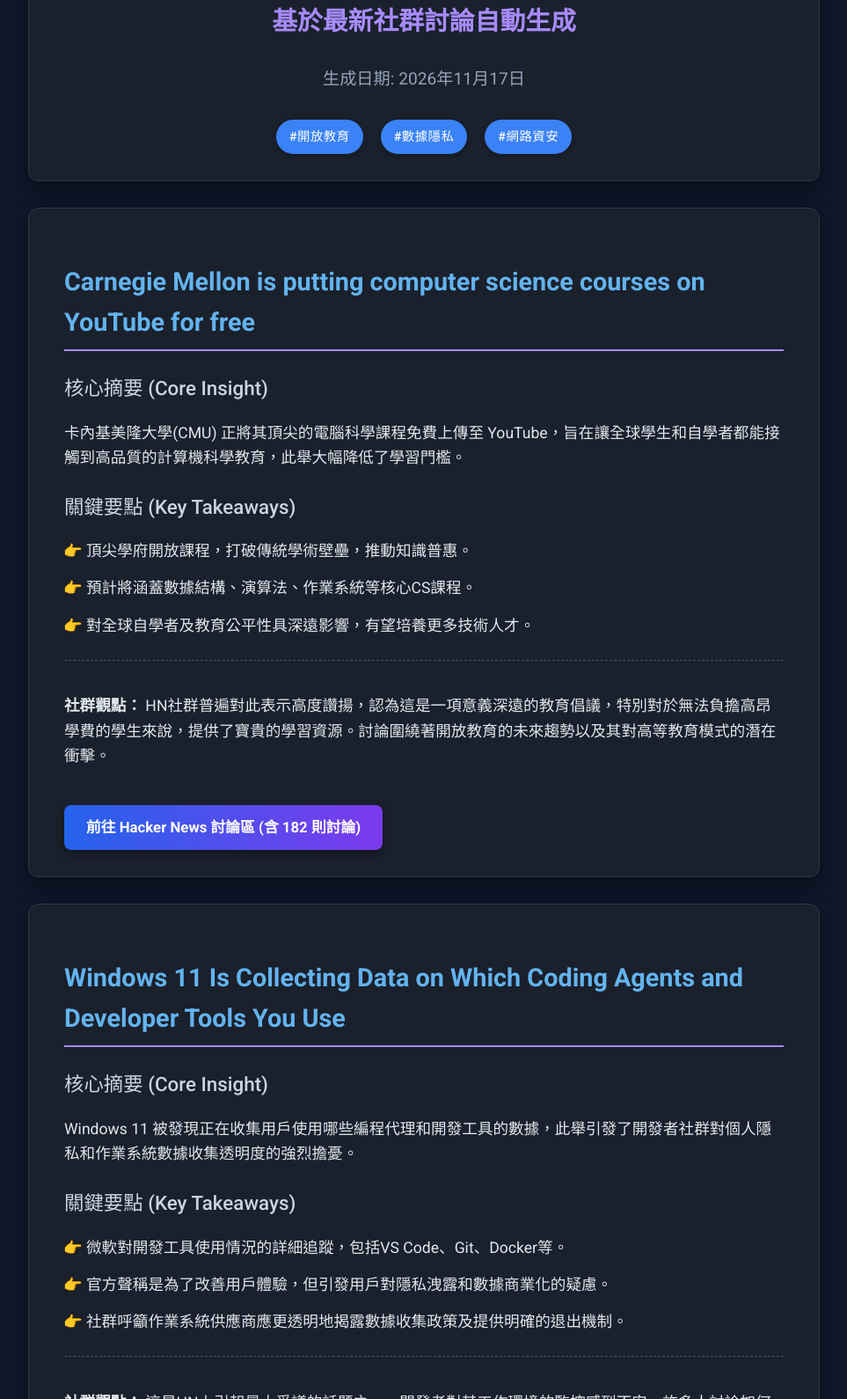
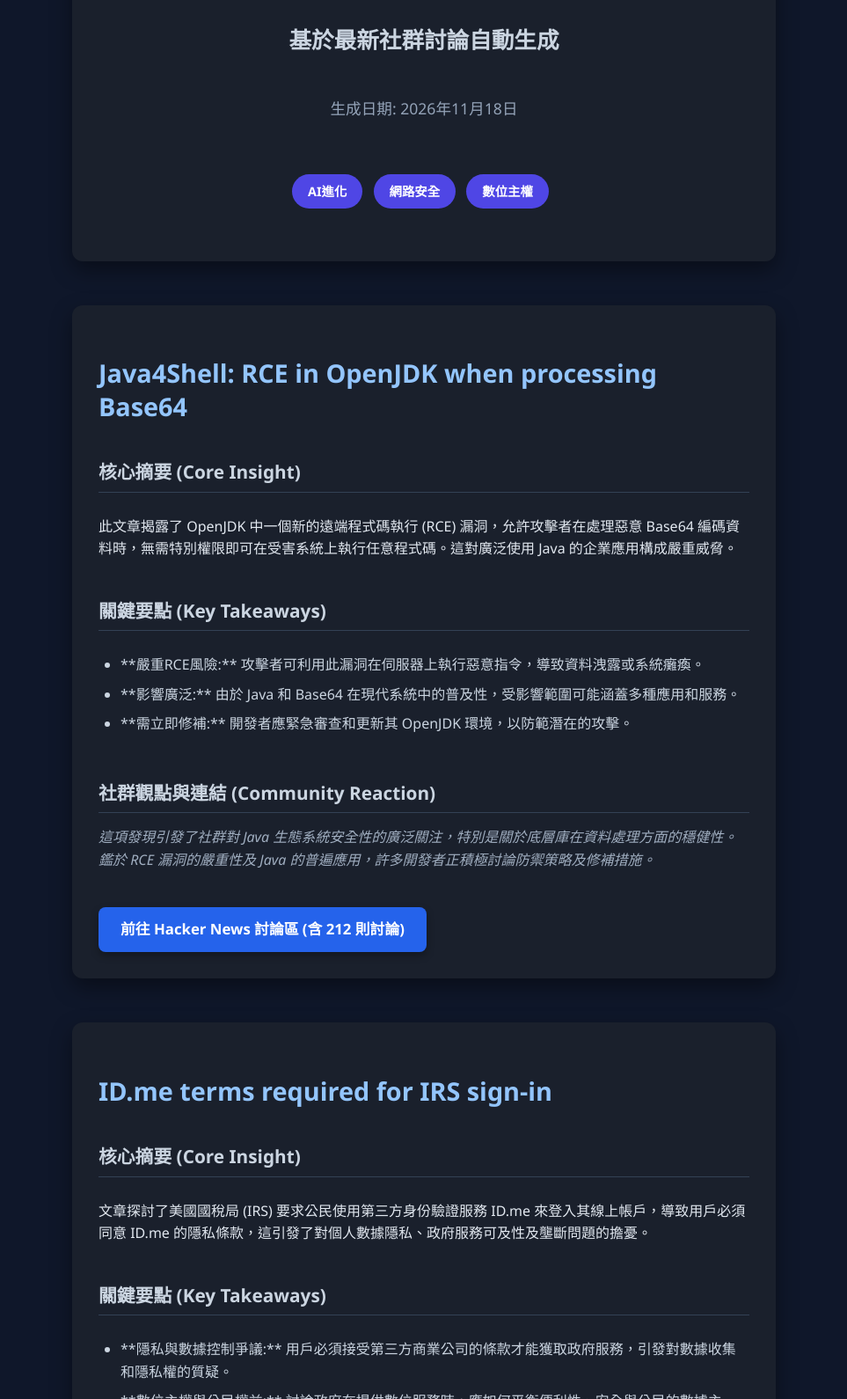
Before and after one commit to Rios999/Test, a plain HTML site: page index.html in a window 1280 px wide. Shown: the part 207-1797 px from the top of the page at 88% size, without its empty margins (158-1121 px from the left). Drawn offline with Linux system fonts and the light colour scheme.

Commit message:
Auto-generated daily slides [skip ci]

```diff
--- a/index.html
+++ b/index.html
@@ -3,269 +3,268 @@
 <head>
     <meta charset="UTF-8">
     <meta name="viewport" content="width=device-width, initial-scale=1.0">
-    <title>Hacker News 每日科技熱點摘要</title>
+    <title>Hacker News 每日科技熱點摘要 - 2026年11月18日</title>
     <style>
-        @import url('https://fonts.googleapis.com/css2?family=Noto+Sans+TC:wght@300;400;500;700&family=Roboto:wght@300;400;500;700&display=swap');
-
+        /* Global Styles for Dark Mode */
         body {
-            font-family: 'Roboto', 'Noto Sans TC', sans-serif;
-            background-color: #0f172a; /* Dark blue-grey */
-            color: #e2e8f0; /* Light grey text */
+            font-family: 'Segoe UI', 'Roboto', 'Helvetica Neue', Arial, sans-serif;
+            background-color: #0f172a; /* Deep dark blue-gray */
+            color: #e2e8f0; /* Light gray for text */
             margin: 0;
             padding: 20px;
             display: flex;
             flex-direction: column;
             align-items: center;
+            line-height: 1.6;
             min-height: 100vh;
-            line-height: 1.6;
-        }
-
-        .slide-container {
-            width: 100%;
-            max-width: 900px;
-            margin-bottom: 30px;
-            background-color: #1a202c; /* Slightly lighter dark */
-            border-radius: 12px;
-            box-shadow: 0 10px 25px rgba(0, 0, 0, 0.4);
-            padding: 30px 40px;
-            transition: transform 0.3s ease, box-shadow 0.3s ease;
-            box-sizing: border-box;
-            border: 1px solid #2d3748; /* Subtle border */
-        }
-
-        .slide-container:hover {
-            transform: translateY(-5px);
-            box-shadow: 0 15px 35px rgba(0, 0, 0, 0.5);
-        }
-
-        h1 {
-            color: #93c5fd; /* Light blue */
-            font-size: 2.8em;
-            margin-bottom: 10px;
-            text-align: center;
-            font-weight: 700;
-        }
-
-        h2 {
-            color: #a78bfa; /* Light purple */
-            font-size: 1.8em;
-            margin-top: 30px;
-            margin-bottom: 15px;
-            border-bottom: 2px solid #a78bfa;
-            padding-bottom: 8px;
-            font-weight: 600;
-        }
-
-        h3 {
-            color: #cbd5e1; /* Off-white */
-            font-size: 1.4em;
-            margin-top: 25px;
-            margin-bottom: 10px;
-            font-weight: 500;
-        }
-
-        p, ul {
-            color: #e2e8f0;
-            font-size: 1.1em;
-            margin-bottom: 1em;
-        }
-
-        ul {
-            list-style-type: '👉 '; /* Custom bullet point */
-            padding-left: 25px;
-        }
-
-        li {
-            margin-bottom: 0.8em;
         }
 
         a {
-            color: #63b3ed; /* Brighter blue for links */
+            color: #93c5fd; /* Light blue for links */
             text-decoration: none;
-            transition: color 0.2s ease;
         }
 
         a:hover {
-            color: #90cdf4;
             text-decoration: underline;
         }
 
-        .cover-slide h1 {
-            font-size: 3.5em;
-            margin-bottom: 15px;
+        /* Card Styles */
+        .card {
+            background-color: #1a202c; /* Slightly lighter dark gray for cards */
+            border-radius: 12px;
+            box-shadow: 0 10px 25px rgba(0, 0, 0, 0.4);
+            padding: 30px;
+            margin: 25px 0;
+            max-width: 800px;
+            width: 100%;
+            display: flex;
+            flex-direction: column;
+            box-sizing: border-box; /* Ensure padding and border are included in the element's total width and height */
         }
 
-        .cover-slide h2 {
-            font-size: 1.8em;
-            color: #a78bfa;
+        /* Cover Page Specific Styles */
+        .cover-card {
             text-align: center;
-            margin-bottom: 20px;
-            border-bottom: none;
+            padding: 50px 30px;
         }
 
-        .cover-slide p {
-            font-size: 1.2em;
-            text-align: center;
-            color: #94a3b8;
+        .cover-card h1 {
+            color: #ffffff;
+            font-size: 2.8em;
+            margin-bottom: 15px;
+            background: linear-gradient(90deg, #6366f1, #a855f7); /* Purple to blue gradient */
+            -webkit-background-clip: text;
+            -webkit-text-fill-color: transparent;
         }
 
-        .tags {
-            text-align: center;
+        .cover-card h2 {
+            color: #cbd5e1;
+            font-size: 1.6em;
+            margin-bottom: 25px;
+        }
+
+        .cover-card p {
+            color: #94a3b8;
+            font-size: 1.1em;
+            margin-bottom: 30px;
+        }
+
+        .tags-container {
             margin-top: 30px;
         }
 
         .tag {
             display: inline-block;
-            background-color: #3b82f6; /* Blue tag */
-            color: white;
-            padding: 8px 15px;
+            background-color: #4f46e5; /* Indigo */
+            color: #ffffff;
+            padding: 8px 18px;
             border-radius: 20px;
-            margin: 0 8px;
             font-size: 0.9em;
-            font-weight: 500;
-            letter-spacing: 0.5px;
-            box-shadow: 0 2px 5px rgba(0, 0, 0, 0.2);
+            margin: 0 8px 10px 0;
+            font-weight: bold;
         }
 
-        .button-hn {
+        /* Article Card Specific Styles */
+        .article-card h3 {
+            color: #93c5fd; /* Light blue for article titles */
+            font-size: 1.8em;
+            margin-bottom: 15px;
+            line-height: 1.3;
+        }
+
+        .article-card h4 {
+            color: #cbd5e1;
+            font-size: 1.3em;
+            margin-top: 25px;
+            margin-bottom: 10px;
+            border-bottom: 1px solid #334155;
+            padding-bottom: 5px;
+        }
+
+        .article-card ul {
+            list-style-type: disc;
+            margin-left: 25px;
+            padding-left: 0;
+            color: #cbd5e1;
+        }
+
+        .article-card li {
+            margin-bottom: 8px;
+        }
+
+        .article-card .community-reaction p {
+            font-style: italic;
+            color: #a0aec0;
+            margin-top: 15px;
+        }
+
+        .discussion-button {
             display: inline-block;
-            background-image: linear-gradient(to right, #2563eb 0%, #7c3aed 100%); /* Blue to purple gradient */
-            color: white;
+            background-color: #2563eb; /* Blue */
+            color: #ffffff;
             padding: 12px 25px;
             border-radius: 8px;
+            font-size: 1.05em;
+            font-weight: bold;
             text-decoration: none;
-            font-size: 1.05em;
-            font-weight: 600;
             margin-top: 25px;
-            transition: all 0.3s ease;
+            transition: background-color 0.3s ease, transform 0.2s ease;
+            box-shadow: 0 4px 10px rgba(0, 0, 0, 0.3);
             border: none;
             cursor: pointer;
-            box-shadow: 0 4px 10px rgba(0, 0, 0, 0.3);
         }
 
-        .button-hn:hover {
-            background-image: linear-gradient(to right, #1d4ed8 0%, #6d28d9 100%);
+        .discussion-button:hover {
+            background-color: #1d4ed8; /* Darker blue on hover */
             transform: translateY(-2px);
-            box-shadow: 0 6px 15px rgba(0, 0, 0, 0.4);
+            text-decoration: none;
         }
 
-        .community-reaction {
-            margin-top: 25px;
-            padding-top: 20px;
-            border-top: 1px dashed #4a5568;
+        /* Final Slide Specific Styles */
+        .summary-card h2 {
+            color: #ffffff;
+            font-size: 2em;
+            margin-bottom: 20px;
+            text-align: center;
         }
 
-        .final-slide p {
-            font-size: 1.3em;
-            text-align: center;
-            line-height: 1.8;
-            color: #d1d5db;
+        .summary-card p {
+            color: #cbd5e1;
+            font-size: 1.15em;
+            text-align: justify;
+            max-width: 700px;
+            margin: 0 auto;
         }
     </style>
 </head>
 <body>
 
     <!-- Slide 1: Cover Page -->
-    <div class="slide-container cover-slide">
+    <div class="card cover-card">
         <h1>Hacker News 每日科技熱點摘要</h1>
         <h2>基於最新社群討論自動生成</h2>
-        <p>生成日期: 2026年11月17日</p>
-        <div class="tags">
-            <span class="tag">#開放教育</span>
-            <span class="tag">#數據隱私</span>
-            <span class="tag">#網路資安</span>
+        <p>生成日期: 2026年11月18日</p>
+        <div class="tags-container">
+            <span class="tag">AI進化</span>
+            <span class="tag">網路安全</span>
+            <span class="tag">數位主權</span>
         </div>
     </div>
 
-    <!-- Slide 2: Carnegie Mellon Courses -->
-    <div class="slide-container">
-        <h2><a href="https://www.cs.cmu.edu/learn/" target="_blank">Carnegie Mellon is putting computer science courses on YouTube for free</a></h2>
-        <h3>核心摘要 (Core Insight)</h3>
-        <p>卡內基美隆大學(CMU) 正將其頂尖的電腦科學課程免費上傳至 YouTube，旨在讓全球學生和自學者都能接觸到高品質的計算機科學教育，此舉大幅降低了學習門檻。</p>
-        <h3>關鍵要點 (Key Takeaways)</h3>
+    <!-- Slide 2: Java4Shell -->
+    <div class="card article-card">
+        <h3><a href="https://calif.io/java4shell/" target="_blank">Java4Shell: RCE in OpenJDK when processing Base64</a></h3>
+        <h4>核心摘要 (Core Insight)</h4>
+        <p>此文章揭露了 OpenJDK 中一個新的遠端程式碼執行 (RCE) 漏洞，允許攻擊者在處理惡意 Base64 編碼資料時，無需特別權限即可在受害系統上執行任意程式碼。這對廣泛使用 Java 的企業應用構成嚴重威脅。</p>
+        <h4>關鍵要點 (Key Takeaways)</h4>
         <ul>
-            <li>頂尖學府開放課程，打破傳統學術壁壘，推動知識普惠。</li>
-            <li>預計將涵蓋數據結構、演算法、作業系統等核心CS課程。</li>
-            <li>對全球自學者及教育公平性具深遠影響，有望培養更多技術人才。</li>
+            <li>**嚴重RCE風險:** 攻擊者可利用此漏洞在伺服器上執行惡意指令，導致資料洩露或系統癱瘓。</li>
+            <li>**影響廣泛:** 由於 Java 和 Base64 在現代系統中的普及性，受影響範圍可能涵蓋多種應用和服務。</li>
+            <li>**需立即修補:** 開發者應緊急審查和更新其 OpenJDK 環境，以防範潛在的攻擊。</li>
         </ul>
         <div class="community-reaction">
-            <p><strong>社群觀點：</strong> HN社群普遍對此表示高度讚揚，認為這是一項意義深遠的教育倡議，特別對於無法負擔高昂學費的學生來說，提供了寶貴的學習資源。討論圍繞著開放教育的未來趨勢以及其對高等教育模式的潛在衝擊。</p>
-            <a href="https://news.ycombinator.com/item?id=50522980" target="_blank" class="button-hn">前往 Hacker News 討論區 (含 182 則討論)</a>
+            <h4>社群觀點與連結 (Community Reaction)</h4>
+            <p>這項發現引發了社群對 Java 生態系統安全性的廣泛關注，特別是關於底層庫在資料處理方面的穩健性。鑑於 RCE 漏洞的嚴重性及 Java 的普遍應用，許多開發者正積極討論防禦策略及修補措施。</p>
+            <a href="https://news.ycombinator.com/item?id=50538240" target="_blank" class="discussion-button">前往 Hacker News 討論區 (含 212 則討論)</a>
         </div>
     </div>
 
-    <!-- Slide 3: Windows 11 Telemetry -->
-    <div class="slide-container">
-        <h2><a href="https://xusheng.dev/posts/windows-coding-agent-telemetry/" target="_blank">Windows 11 Is Collecting Data on Which Coding Agents and Developer Tools You Use</a></h2>
-        <h3>核心摘要 (Core Insight)</h3>
-        <p>Windows 11 被發現正在收集用戶使用哪些編程代理和開發工具的數據，此舉引發了開發者社群對個人隱私和作業系統數據收集透明度的強烈擔憂。</p>
-        <h3>關鍵要點 (Key Takeaways)</h3>
+    <!-- Slide 3: ID.me terms required for IRS sign-in -->
+    <div class="card article-card">
+        <h3><a href="https://consumerrights.wiki/w/ID.me_terms_required_for_IRS_sign-in" target="_blank">ID.me terms required for IRS sign-in</a></h3>
+        <h4>核心摘要 (Core Insight)</h4>
+        <p>文章探討了美國國稅局 (IRS) 要求公民使用第三方身份驗證服務 ID.me 來登入其線上帳戶，導致用戶必須同意 ID.me 的隱私條款，這引發了對個人數據隱私、政府服務可及性及壟斷問題的擔憂。</p>
+        <h4>關鍵要點 (Key Takeaways)</h4>
         <ul>
-            <li>微軟對開發工具使用情況的詳細追蹤，包括VS Code、Git、Docker等。</li>
-            <li>官方聲稱是為了改善用戶體驗，但引發用戶對隱私洩露和數據商業化的疑慮。</li>
-            <li>社群呼籲作業系統供應商應更透明地揭露數據收集政策及提供明確的退出機制。</li>
+            <li>**隱私與數據控制爭議:** 用戶必須接受第三方商業公司的條款才能獲取政府服務，引發對數據收集和隱私權的質疑。</li>
+            <li>**數位主權與公民權益:** 討論政府在提供數位服務時，應如何平衡便利性、安全與公民的數據主權。</li>
+            <li>**身份驗證標準化挑戰:** 強調在確保服務安全性的同時，設計符合公共利益且具有高可及性的身份驗證機制的重要性。</li>
         </ul>
         <div class="community-reaction">
-            <p><strong>社群觀點：</strong> 這是HN上引起最大爭議的話題之一。開發者對其工作環境的監控感到不安，許多人討論如何禁用此類遙測數據，並質疑微軟的意圖。討論區充滿了對數據隱私權益和企業責任的激烈辯論。</p>
-            <a href="https://news.ycombinator.com/item?id=50524736" target="_blank" class="button-hn">前往 Hacker News 討論區 (含 368 則討論)</a>
+            <h4>社群觀點與連結 (Community Reaction)</h4>
+            <p>社群對此普遍表達不滿，認為政府將敏感的公民身份驗證外包給私人公司存在潛在風險，不僅限於數據隱私，還涉及服務中斷、單點故障以及對無力或不願使用該服務的公民造成不便等問題。</p>
+            <a href="https://news.ycombinator.com/item?id=50540437" target="_blank" class="discussion-button">前往 Hacker News 討論區 (含 131 則討論)</a>
         </div>
     </div>
 
-    <!-- Slide 4: BugMeNot Closure -->
-    <div class="slide-container">
-        <h2><a href="https://www.bugmenot.com/" target="_blank">BugMeNot has closed</a></h2>
-        <h3>核心摘要 (Core Insight)</h3>
-        <p>一個長期服務於網路使用者，提供免費憑證以繞過網站付費牆的知名服務 BugMeNot 宣布關閉。這標誌著網路內容付費模式演變的一個時代終結。</p>
-        <h3>關鍵要點 (Key Takeaways)</h3>
+    <!-- Slide 4: GPT‑6.2 Astra and Sol -->
+    <div class="card article-card">
+        <h3><a href="https://openai.com/index/introducing-gpt-6-2-astra-sol/" target="_blank">GPT‑6.2 Astra and Sol</a></h3>
+        <h4>核心摘要 (Core Insight)</h4>
+        <p>OpenAI 再次震撼業界，發布了其最新一代大型語言模型 GPT-6.2 Astra 和 Sol。這些模型在多模態理解、推理能力及語義生成方面取得了突破性進展，將進一步拓展 AI 在各種應用場景中的潛力與邊界。</p>
+        <h4>關鍵要點 (Key Takeaways)</h4>
         <ul>
-            <li>一個陪伴網路用戶多年的「反付費牆」工具正式停止營運。</li>
-            <li>反映了內容創作者與讀者之間，在知識付費與資訊自由獲取上的長期拉鋸。</li>
-            <li>引發對舊有網路工具存續性及網路服務商業模式可持續性的討論。</li>
+            <li>**AI 能力躍進:** 展現更強大的多模態整合與上下文理解能力，AI 將能處理更複雜的視覺、聽覺及文字資訊。</li>
+            <li>**新應用範式:** 更高效率、更精準的資訊處理能力，預計將催生從教育到科學研究等領域的全新應用。</li>
+            <li>**倫理與影響探討:** 隨著模型能力的增強，對其社會影響、倫理挑戰及安全部署的討論也將更加激烈。</li>
         </ul>
         <div class="community-reaction">
-            <p><strong>社群觀點：</strong> 社群成員對BugMeNot的關閉表達了懷舊與惋惜。討論圍繞著它在網路歷史上的角色、當今付費牆的普及性以及用戶如何繼續應對資訊獲取限制等議題。</p>
-            <a href="https://news.ycombinator.com/item?id=50523601" target="_blank" class="button-hn">前往 Hacker News 討論區 (含 223 則討論)</a>
+            <h4>社群觀點與連結 (Community Reaction)</h4>
+            <p>作為當日最熱門話題，社群對 OpenAI 新模型的發布表現出極大的興奮與期待，同時也伴隨著對其潛在影響的深入探討，包括工作市場變革、AI 偏見及超級智能的控制問題等。熱度證明了 AI 仍是科技界最受關注的焦點。</p>
+            <a href="https://news.ycombinator.com/item?id=50535230" target="_blank" class="discussion-button">前往 Hacker News 討論區 (含 762 則討論)</a>
         </div>
     </div>
 
-    <!-- Slide 5: Optimizely Compromise -->
-    <div class="slide-container">
-        <h2><a href="https://blog.report-uri.com/worlds-largest-brands-infected-with-malware-via-optimizely/" target="_blank">Optimizely compromised, served malware on Zoom, GitLab</a></h2>
-        <h3>核心摘要 (Core Insight)</h3>
-        <p>知名的A/B測試平台Optimizely遭遇供應鏈攻擊，導致惡意軟體透過其服務被注入到包括Zoom和GitLab在內的數個大型知名網站，構成嚴重的客戶端安全威脅。</p>
-        <h3>關鍵要點 (Key Takeaways)</h3>
+    <!-- Slide 5: Quad9's withdrawal from France -->
+    <div class="card article-card">
+        <h3><a href="https://blog.cloudflare.com/quad9-withdrawal-from-france/" target="_blank">Quad9's withdrawal from France: A canary in the coal mine</a></h3>
+        <h4>核心摘要 (Core Insight)</h4>
+        <p>全球知名的遞迴 DNS 服務 Quad9 因法國法院的裁決，被迫退出法國市場，拒絕依照要求封鎖特定網站。這項事件被視為網路自由與內容審查之間日益緊張的衝突，對全球網際網路的開放性構成警示。</p>
+        <h4>關鍵要點 (Key Takeaways)</h4>
         <ul>
-            <li>第三方服務供應商（如Optimizely）成為網路攻擊的熱門突破口。</li>
-            <li>惡意程式透過受感染的腳本，大規模影響了眾多依賴該服務的網站用戶。</li>
-            <li>突顯了軟體供應鏈安全及客戶端腳本風險的嚴峻挑戰，企業需加強審查外部依賴。</li>
+            <li>**網路中立性受挑戰:** 司法體系介入基礎網路服務的內容篩選，嚴重衝擊 DNS 服務的開放性與中立原則。</li>
+            <li>**數位主權衝突加劇:** 各國政府試圖在國境內強制執行其法律，可能導致網際網路碎片化及服務提供商的退出。</li>
+            <li>**全球基礎設施影響:** 類似事件若頻繁發生，將威脅到全球開放式網際網路的基礎，促使更多服務商重新評估營運風險。</li>
         </ul>
         <div class="community-reaction">
-            <p><strong>社群觀點：</strong> HN社群對此次攻擊事件感到震驚和擔憂。討論重點聚焦在供應鏈攻擊的日益複雜性、如何有效防禦第三方依賴帶來的風險，以及這對用戶信任的打擊。</p>
-            <a href="https://news.ycombinator.com/item?id=50524767" target="_blank" class="button-hn">前往 Hacker News 討論區 (含 123 則討論)</a>
+            <h4>社群觀點與連結 (Community Reaction)</h4>
+            <p>此事件在社群中引起了強烈共鳴，許多人將其視為對網際網路自由的潛在威脅。討論聚焦於網路審查的法律邊界、DNS 服務商的責任以及如何維護一個開放且無國界的數位空間。</p>
+            <a href="https://news.ycombinator.com/item?id=50538994" target="_blank" class="discussion-button">前往 Hacker News 討論區 (含 154 則討論)</a>
         </div>
     </div>
 
-    <!-- Slide 6: Apple Full Disk Access -->
-    <div class="slide-container">
-        <h2><a href="https://support.apple.com/en-us/149699" target="_blank">If an App Asks for Full Disk Access or System and App Protection Override</a></h2>
-        <h3>核心摘要 (Core Insight)</h3>
-        <p>蘋果發布指引，強調應用程式請求「完全磁碟存取」或「系統和應用程式保護覆寫」權限的重大安全影響，警示用戶務必謹慎授予，以避免潛在的系統漏洞或惡意行為。</p>
-        <h3>關鍵要點 (Key Takeaways)</h3>
+    <!-- Slide 6: AI is killing All About Berlin -->
+    <div class="card article-card">
+        <h3><a href="https://nicolasbouliane.com/blog/death-by-ai/" target="_blank">AI is killing All About Berlin</a></h3>
+        <h4>核心摘要 (Core Insight)</h4>
+        <p>這篇文章作者分享了他的網站 "All About Berlin" 如何因為大型語言模型 (LLM) 和生成式 AI 的興起，導致流量驟降並面臨生存危機。它揭示了 AI 對傳統內容創作者、SEO 策略及中小企業的顛覆性影響。</p>
+        <h4>關鍵要點 (Key Takeaways)</h4>
         <ul>
-            <li>蘋果明確指出這類權限賦予應用程式對系統資料的最高控制權。</li>
-            <li>旨在提升用戶安全意識，防止惡意軟體利用這些權限進行攻擊。</li>
-            <li>反映了作業系統在平衡應用程式功能性與用戶數據安全性上的持續努力和挑戰。</li>
+            <li>**AI 對內容產業的衝擊:** 生成式 AI 的普及讓用戶直接從 AI 獲得資訊，減少了對傳統網站的訪問需求。</li>
+            <li>**SEO 模式轉變:** 傳統的 SEO 策略面臨挑戰，內容質量和獨創性在與 AI 競爭中更顯重要。</li>
+            <li>**中小企業的生存危機:** AI 技術的快速發展對依賴內容和線上流量的個人或小型創業項目構成嚴峻挑戰。</li>
         </ul>
         <div class="community-reaction">
-            <p><strong>社群觀點：</strong> 社群討論圍繞著作業系統的權限模型、用戶教育的重要性以及開發者如何在不犧牲安全的情況下提供應用功能。一些人認為蘋果的警示有助於提升用戶安全意識，而另一些人則探討了這些權限的必要性和潛在濫用。</p>
-            <a href="https://news.ycombinator.com/item?id=50526560" target="_blank" class="button-hn">前往 Hacker News 討論區 (含 53 則討論)</a>
+            <h4>社群觀點與連結 (Community Reaction)</h4>
+            <p>儘管討論數相對較少，但這篇文章觸及了許多內容創作者和獨立開發者普遍存在的焦慮。社群在探討 AI 帶來便利的同時，也開始反思其對人類工作、創造力以及資訊生態系統的深遠影響，尤其是在長尾內容領域。</p>
+            <a href="https://news.ycombinator.com/item?id=50542705" target="_blank" class="discussion-button">前往 Hacker News 討論區 (含 4 則討論)</a>
         </div>
     </div>
 
-    <!-- Final Slide: Today's Tech Pulse -->
-    <div class="slide-container final-slide">
+    <!-- Final Slide: Summary Page -->
+    <div class="card summary-card">
         <h2>今日技術趨勢歸納 (Today's Tech Pulse)</h2>
-        <p>今日Hacker News熱點映照出科技界的兩大核心關懷：<b>知識的開放與獲取</b>，以及<b>日益嚴峻的數位安全與隱私挑戰</b>。從CMU的開放課程展現了教育普惠的願景，到Windows 11的遙測數據和Optimizely的供應鏈攻擊，都提醒我們在享受技術便利的同時，必須高度警惕數據的流向、個人隱私的保護，以及整個軟體生態系統的安全性。開發者作為技術的創造者和主要使用者，正處於這些趨勢的交匯點，既是開放資源的受益者，也是數位威脅和數據監控的目標。</p>
+        <p>今日 Hacker News 的熱門話題清晰地勾勒出當前科技領域的幾個核心交匯點。AI 的進化，特別是 GPT-6.2 Astra 和 Sol 的發布，繼續引領著創新浪潮，預示著更強大的智能將深刻改變內容生成、資訊處理及人機互動的未來。然而，伴隨 AI 發展而來的，是關於其對內容創作者與中小企業生存衝擊的憂慮。同時，網路安全（如 OpenJDK RCE 漏洞）依然是開發者不可忽視的基石挑戰。更深層次的趨勢則體現在數位主權與公民權益的角力，無論是政府透過第三方服務介入個人數據（ID.me），還是司法體系對網路基礎設施施壓（Quad9），都反映出技術發展與社會治理、個人自由之間的複雜張力。總體而言，未來技術趨勢將在加速創新、強化安全性與捍衛數位權利之間尋求平衡點。</p>
     </div>
 
 </body>
```
